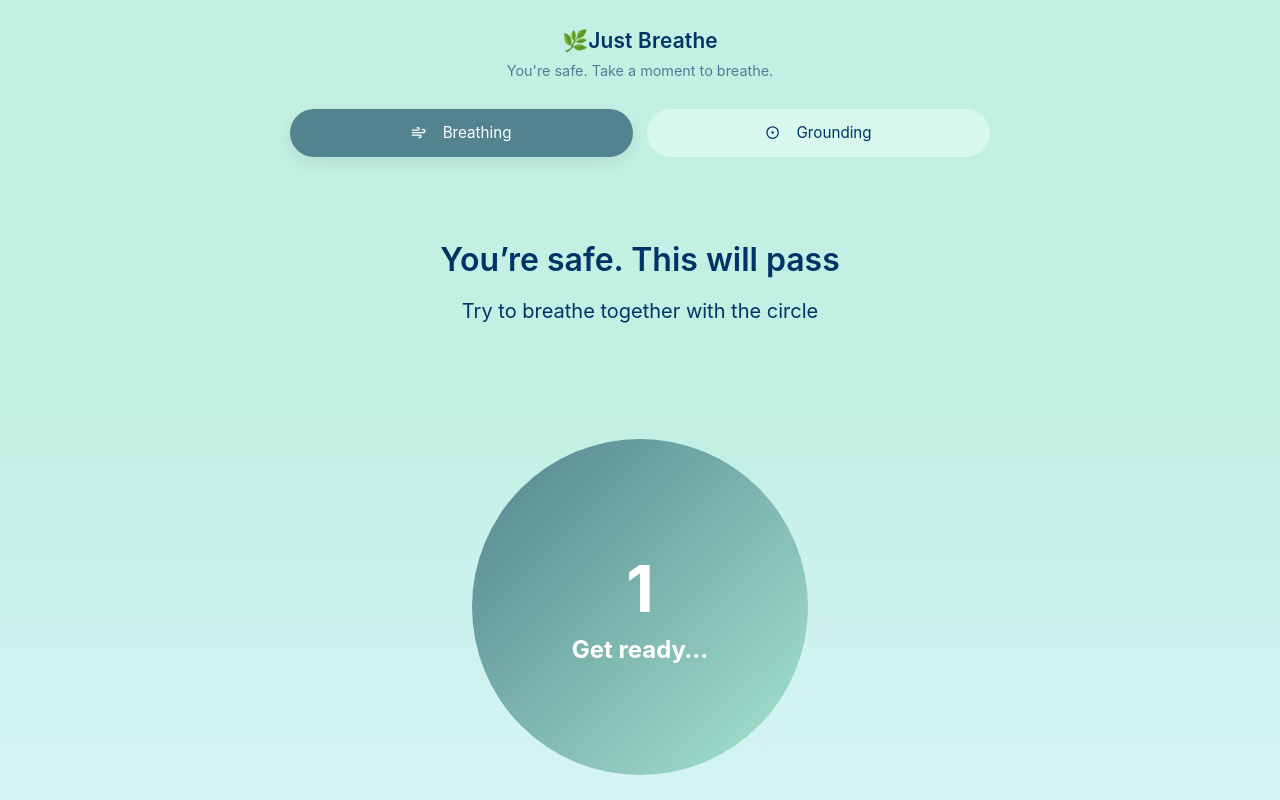
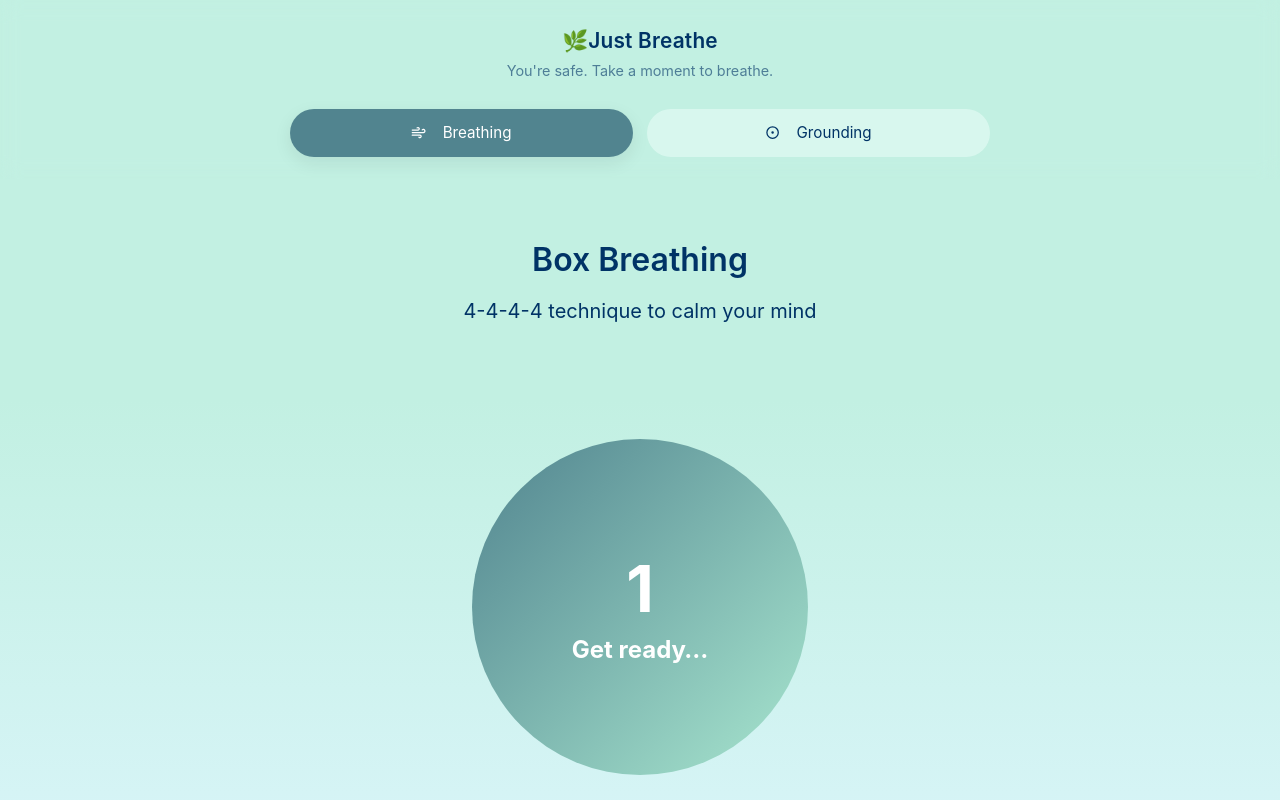
Before and after one commit to Eka1984/panic-tools, a React (Vite) app: page / in a window 1280 px wide. Shown: the top 800 px of the page. Built offline with nearby package versions, Linux system fonts and the light colour scheme; a web font is replaced by a local one.

Commit message:
style(Breathing): update header and description for clarity

```diff
--- a/src/pages/Breathing/Breathing.tsx
+++ b/src/pages/Breathing/Breathing.tsx
@@ -23,8 +23,8 @@ export default function Breathing() {
       transition={{ duration: 1, ease: "easeInOut" }}
     >
       <main className={styles.page}>
-        <h1>You’re safe. This will pass</h1>
-        <p>Try to breathe together with the circle</p>
+        <h1>Box Breathing</h1>
+        <p>4-4-4-4 technique to calm your mind</p>
         <div className={styles.circlePlaceholder}>
           <BreathingCircle isRunning={isRunning} />
         </div>
```
